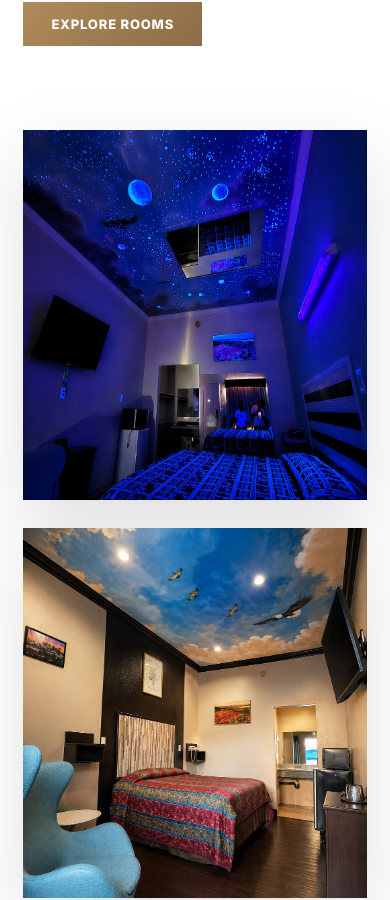
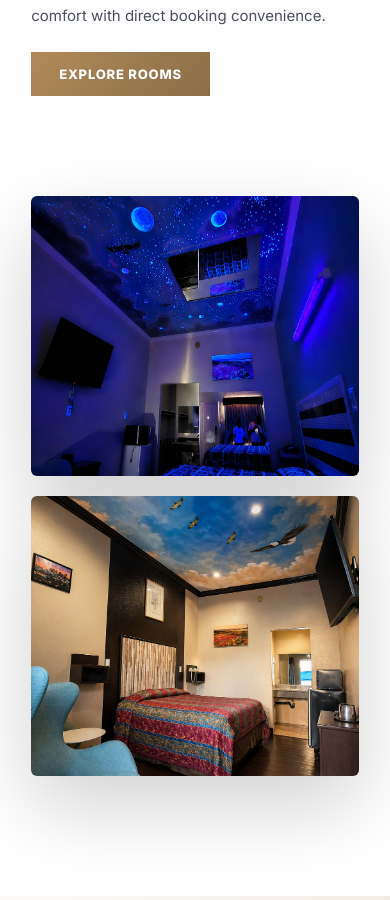
Before and after one commit to meetx00719/dream-inn-website, a React (Vite) app: page / in a window 390 px wide. Shown: the part 1953-2853 px from the top of the page. Built offline with nearby package versions, Linux system fonts and the light colour scheme; a web font is replaced by a local one.

Commit message:
Luxury about images styling

```diff
--- a/src/index.css
+++ b/src/index.css
@@ -1264,3 +1264,53 @@ button {
     transform: translate(-50%, -50%);
   }
 }
+/* LUXURY ABOUT IMAGES */
+.aboutImages {
+  display: grid;
+  grid-template-columns: 1fr 1fr;
+  gap: 40px;
+  position: relative;
+}
+
+.aboutImages img {
+  width: 100%;
+  height: 420px;
+  object-fit: cover;
+  border-radius: 6px;
+  box-shadow: 0 30px 80px rgba(0, 0, 0, 0.18);
+  transition: transform 0.5s ease;
+}
+
+/* OVERLAP EFFECT */
+.aboutImages img:first-child {
+  transform: translateY(40px);
+  z-index: 2;
+}
+
+.aboutImages img:last-child {
+  transform: translateY(-40px);
+}
+
+/* HOVER EFFECT */
+.aboutImages img:hover {
+  transform: scale(1.04);
+}
+
+/* PREMIUM SPACING */
+.aboutLuxury {
+  padding: 120px 8%;
+  gap: 100px;
+}
+
+/* MOBILE FIX */
+@media (max-width: 900px) {
+  .aboutImages {
+    grid-template-columns: 1fr;
+    gap: 20px;
+  }
+
+  .aboutImages img {
+    height: 280px;
+    transform: none !important;
+  }
+}
```
